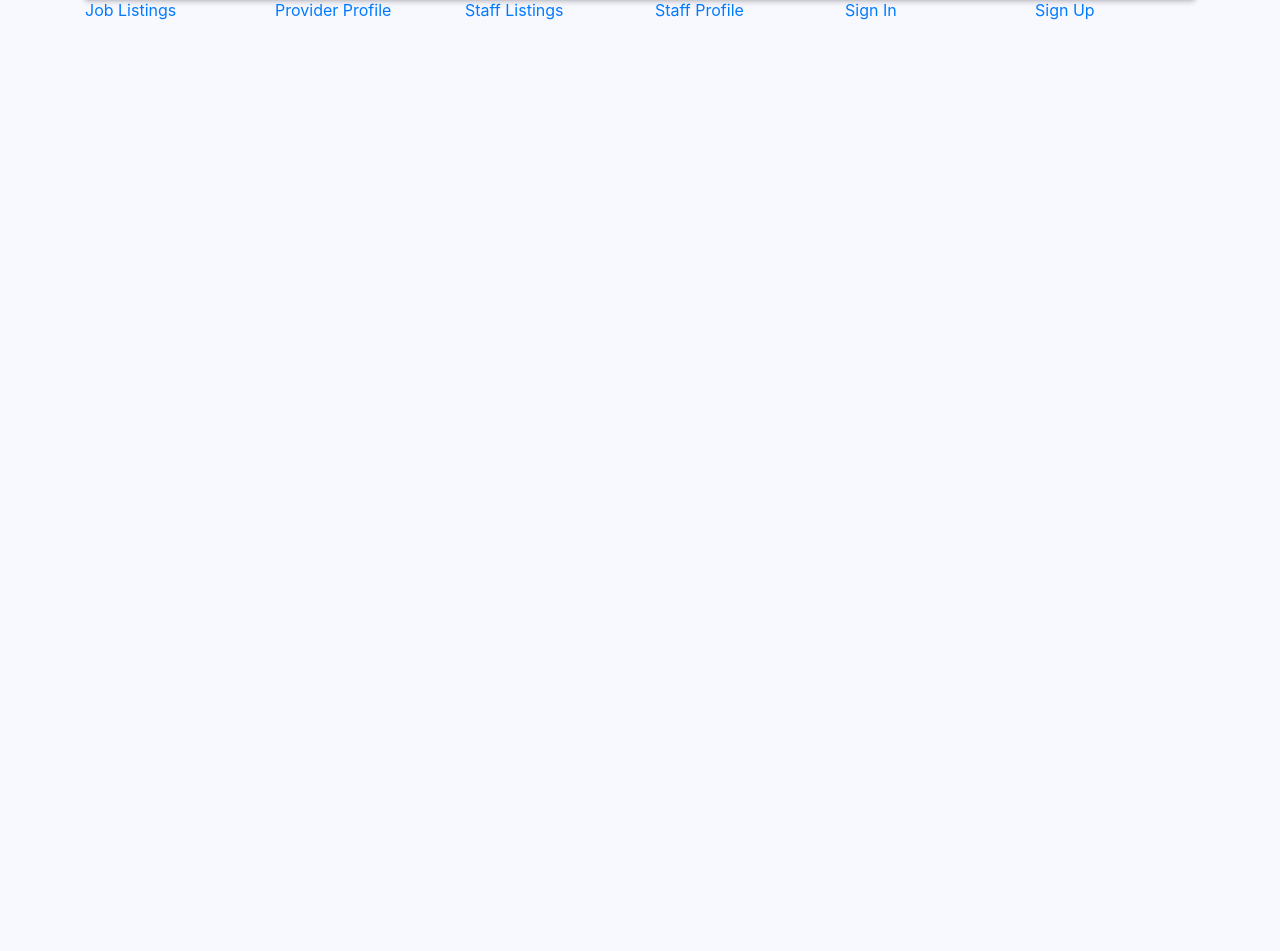
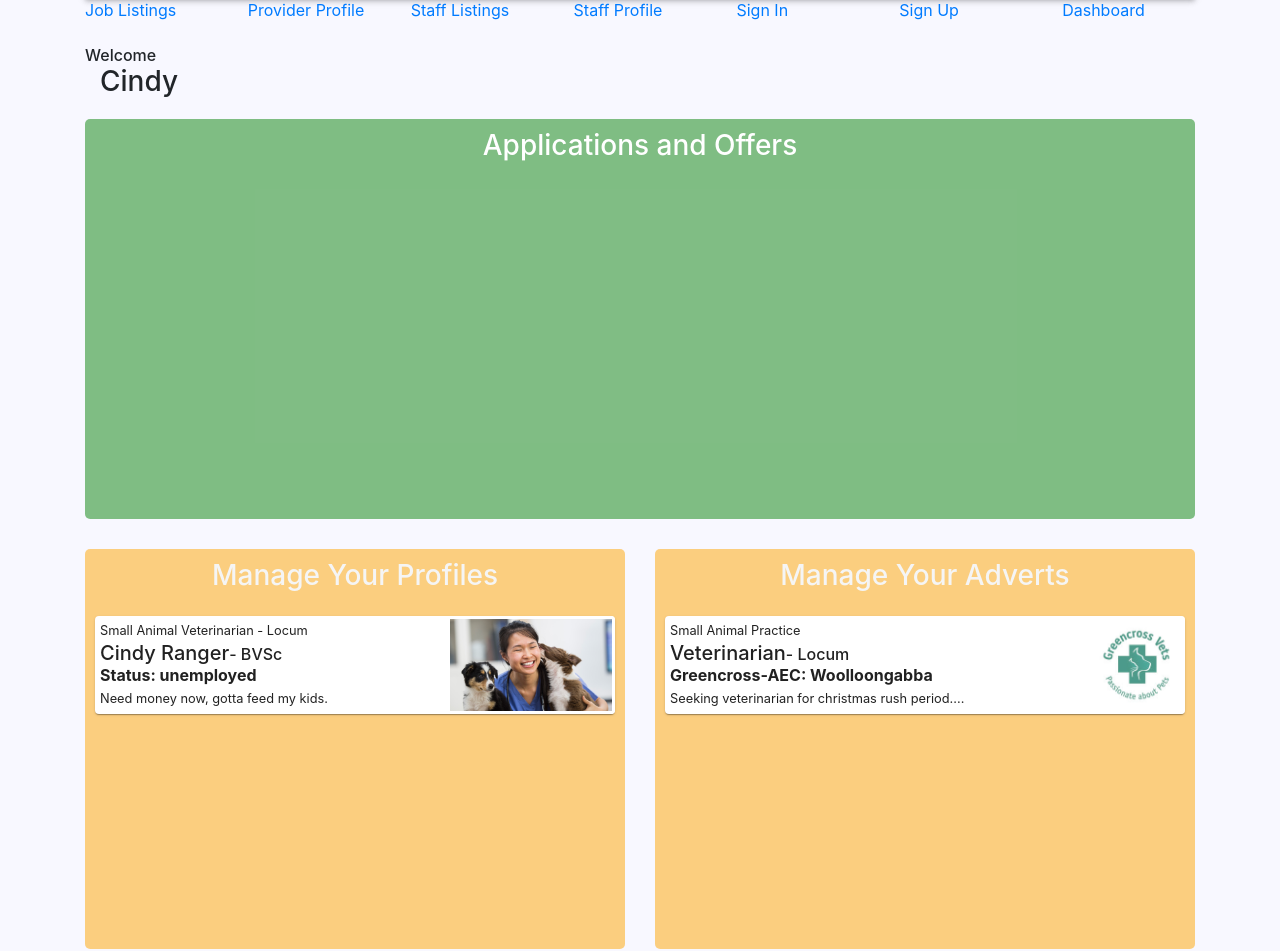
Before and after one commit to NickPea/thevetnetfrontend, a React (Create React App) app: page /dashboard in a window 1280 px wide. Shown: the part 66-1017 px from the top of the page. Before the commit the page ends 800 px from the top, so only its background shows below. Built offline with nearby package versions, Linux system fonts and the light colour scheme.

Commit message:
started a user dashboard

```diff
--- /dev/null
+++ b/src/PageComponents/JobListingBrief.js
@@ -0,0 +1,34 @@
+import React from "react";
+import { Row, Col } from "react-bootstrap";
+import { Paper } from "@material-ui/core";
+import cssModule from "./JobListingBrief.module.css";
+import gcLogo from "../Assets/greencross.jfif";
+
+export default function JobListingBrief() {
+  return (
+    <>
+      <Paper className={cssModule.jobListingBrief}>
+        <Row>
+          <Col>
+            <small style={{ display: "block" }}> Small Animal Practice</small>
+            <h5 style={{ display: "inline-block" }}>Veterinarian </h5>
+            <h6 style={{ display: "inline-block" }}>- Locum</h6>
+          </Col>
+        </Row>
+        <Row>
+          <Col>
+            <h6>
+              <b>Greencross-AEC: Woolloongabba</b>
+            </h6>
+          </Col>
+        </Row>
+        <Row>
+          <Col>
+            <small>Seeking veterinarian for christmas rush period....</small>
+          </Col>
+        </Row>
+        <img src={gcLogo} alt="advert logo" />
+      </Paper>
+    </>
+  );
+}
--- /dev/null
+++ b/src/PageComponents/JobListingBrief.module.css
@@ -0,0 +1,22 @@
+.jobListingBrief {
+  position: relative;
+  overflow: hidden;
+  padding: 5px;
+  /* transiton */
+  transition: 2s ease-out;
+}
+.jobListingBrief:hover {
+  transform: translate(0px, -2px) scale(1.01);
+  cursor: pointer;
+}
+.jobListingBrief:active {
+  transform: translate(0px, 0px) scale(1);
+  cursor: pointer;
+}
+.jobListingBrief img {
+  position: absolute;
+  right: 0;
+  top: 0;
+  height: 100%;
+  opacity: 70%;
+}
--- /dev/null
+++ b/src/PageComponents/ProfileListingBrief.js
@@ -0,0 +1,36 @@
+import React from "react";
+import { Row, Col } from "react-bootstrap";
+import { Paper } from "@material-ui/core";
+import cssModule from "./ProfileListingBrief.module.css";
+import Cindy from "../Assets/vetstaff.jpg";
+
+export default function JobListingBrief() {
+  return (
+    <>
+      <Paper className={cssModule.jobListingBrief}>
+        <Row>
+          <Col>
+            <small style={{ display: "block" }}>
+              Small Animal Veterinarian - Locum
+            </small>
+            <h5 style={{ display: "inline-block" }}>Cindy Ranger</h5>
+            <h6 style={{ display: "inline-block" }}>- BVSc</h6>
+          </Col>
+        </Row>
+        <Row>
+          <Col>
+            <h6>
+              <b>Status: unemployed</b>
+            </h6>
+          </Col>
+        </Row>
+        <Row>
+          <Col>
+            <small>Need money now, gotta feed my kids.</small>
+          </Col>
+        </Row>
+        <img src={Cindy} alt="staff member" />
+      </Paper>
+    </>
+  );
+}
--- /dev/null
+++ b/src/PageComponents/ProfileListingBrief.module.css
@@ -0,0 +1,22 @@
+.jobListingBrief {
+  position: relative;
+  overflow: hidden;
+  padding: 5px;
+  /* transitions */
+  transition: 2s ease-out;
+}
+.jobListingBrief:hover {
+  transform: translate(0px, -3px) scale(1.005);
+  cursor: pointer;
+}
+.jobListingBrief:active {
+  transform: translate(0px, 0px) scale(1);
+  cursor: pointer;
+}
+.jobListingBrief img {
+  position: absolute;
+  right: 0;
+  top: 0;
+  height: 100%;
+  border: 3px solid white;
+}
--- a/src/PageComponents/SignInForm.js
+++ b/src/PageComponents/SignInForm.js
@@ -13,14 +13,11 @@ export default function SignInForm() {
               <Form>
                 <Form.Group controlId="formBasicEmail">
                   <Form.Label>Username</Form.Label>
-                  <Form.Control placeholder="enter your username" />
+                  <Form.Control />
                 </Form.Group>
                 <Form.Group controlId="formBasicPassword">
                   <Form.Label>Password</Form.Label>
-                  <Form.Control
-                    type="password"
-                    placeholder="enter your password"
-                  />
+                  <Form.Control type="password" />
                 </Form.Group>
 
                 <Row>
--- a/src/PageComponents/SignUpForm.js
+++ b/src/PageComponents/SignUpForm.js
@@ -1,5 +1,5 @@
 import React from "react";
-import { Card as Paper, Container } from "@material-ui/core";
+import { Card as Paper } from "@material-ui/core";
 import { Form, Button, Row, Col } from "react-bootstrap";
 import { Link } from "react-router-dom";
 
@@ -9,25 +9,21 @@ export default function SignUpForm() {
       <Row>
         <Col md={3}></Col>
         <Col>
-          <Paper style={{ padding: "10px" }}>
-            <h6 style={{ paddingBottom: "10px" }}>Lets get started...</h6>
+          <Paper style={{ padding: "30px" }}>
             <h3>Create an account</h3>
             <br />
             <Form>
               <Form.Group controlId="formBasicEmail">
                 <Form.Label>New Username</Form.Label>
-                <Form.Control type="email" placeholder="enter a username" />
+                <Form.Control type="email" />
               </Form.Group>
               <Form.Group controlId="formBasicPassword">
                 <Form.Label>New Password</Form.Label>
-                <Form.Control type="password" placeholder="enter a password" />
+                <Form.Control type="password" />
               </Form.Group>
               <Form.Group controlId="formBasicPassword2">
                 <Form.Label>Re-Enter New Password</Form.Label>
-                <Form.Control
-                  type="password"
-                  placeholder="re-enter a password"
-                />
+                <Form.Control type="password" />
               </Form.Group>
               <div style={{ display: "flex", justifyContent: "flex-end" }}>
                 <Button variant="primary" type="submit">
--- a/src/Pages/Dashboard.js
+++ b/src/Pages/Dashboard.js
@@ -1,5 +1,59 @@
 import React from "react";
+import { Row, Col } from "react-bootstrap";
+import cssModule from "./Dashboard.module.css";
+//components
+import JobListingBrief from "../PageComponents/JobListingBrief";
+import ProfileListingBrief from "../PageComponents/ProfileListingBrief";
 
 export default function Dashboard() {
-  return <div></div>;
+  return (
+    <div>
+      <Row style={{ marginBottom: "20px" }}>
+        <Col>
+          <div style={{ fontWeight: "bold" }}>
+            <h6>Welcome</h6>
+            <h3 style={{ textIndent: "15px" }}>Cindy</h3>
+          </div>
+        </Col>
+      </Row>
+      <Row>
+        <Col>
+          <div className={cssModule.applicationPanel}>
+            <h3 style={{ textAlign: "center", color: "white" }}>
+              Applications and Offers
+            </h3>
+          </div>
+        </Col>
+      </Row>
+      <Row>
+        <Col>
+          <div className={cssModule.staffPanel}>
+            <h3 style={{ textAlign: "center", color: "whitesmoke" }}>
+              Manage Your Profiles
+            </h3>
+            <br />
+            <ProfileListingBrief />
+          </div>
+        </Col>
+        <Col>
+          <div className={cssModule.workerPanel}>
+            <h3 style={{ textAlign: "center", color: "whitesmoke" }}>
+              Manage Your Adverts
+            </h3>
+            <br />
+            <JobListingBrief />
+          </div>
+        </Col>
+      </Row>
+      <Row>
+        <Col>
+          <div className={cssModule.userPanel}>
+            <h3 style={{ textAlign: "center", color: "white" }}>
+              User Info & Activity
+            </h3>
+          </div>
+        </Col>
+      </Row>
+    </div>
+  );
 }
--- /dev/null
+++ b/src/Pages/Dashboard.module.css
@@ -0,0 +1,28 @@
+.userPanel {
+  height: 250px;
+  background-color: rgba(0, 89, 255, 0.5);
+  margin-bottom: 30px;
+  padding: 15px;
+  border-radius: 5px;
+}
+.applicationPanel {
+  height: 400px;
+  background-color: rgba(9, 131, 9, 0.5);
+  margin-bottom: 30px;
+  padding: 10px;
+  border-radius: 5px;
+}
+.workerPanel {
+  height: 400px;
+  background-color: rgba(255, 166, 0, 0.5);
+  margin-bottom: 30px;
+  padding: 10px;
+  border-radius: 5px;
+}
+.staffPanel {
+  height: 400px;
+  background-color: rgba(255, 166, 0, 0.5);
+  margin-bottom: 30px;
+  padding: 10px;
+  border-radius: 5px;
+}
--- a/src/Pages/Entry.js
+++ b/src/Pages/Entry.js
@@ -9,6 +9,7 @@ import ProviderProfile from "./ProviderProfile";
 import StaffProfile from "./StaffProfile";
 import SignInForm from "../PageComponents/SignInForm";
 import SignUpForm from "../PageComponents/SignUpForm";
+import Dashboard from "./Dashboard";
 
 export default function Entry() {
   return (
@@ -38,6 +39,9 @@ export default function Entry() {
           <Col>
             <NavLink to="/signup">Sign Up</NavLink>
           </Col>
+          <Col>
+            <NavLink to="/dashboard">Dashboard</NavLink>
+          </Col>
         </Row>
         <Row>
           <Col>
@@ -61,6 +65,9 @@ export default function Entry() {
               <Route path="/signup">
                 <SignUpForm />
               </Route>
+              <Route path="/dashboard">
+                <Dashboard />
+              </Route>
             </Switch>
           </Col>
         </Row>
```
